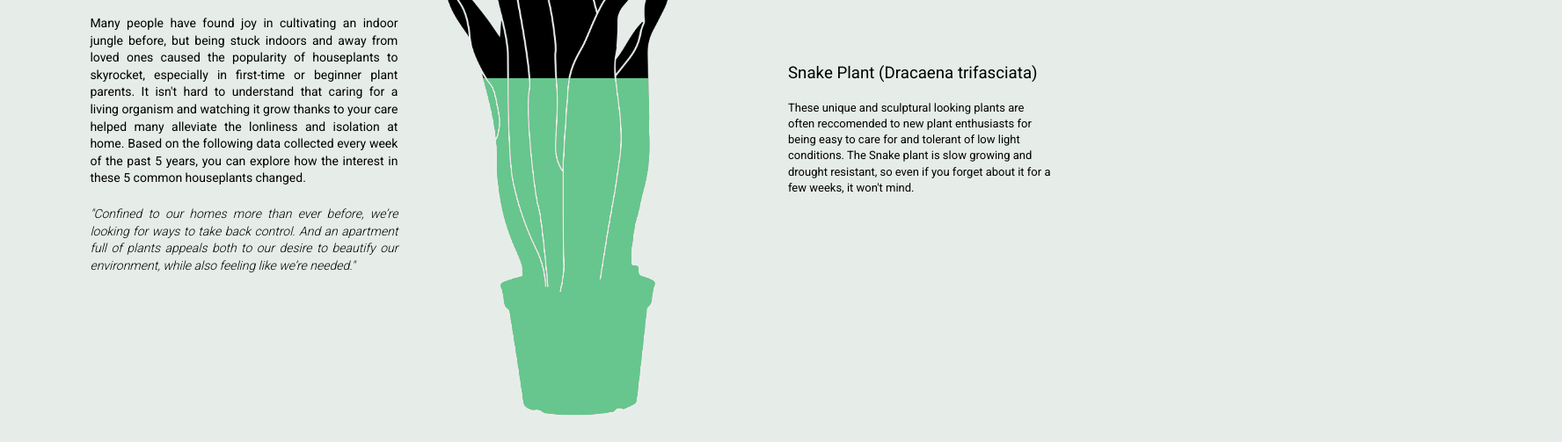
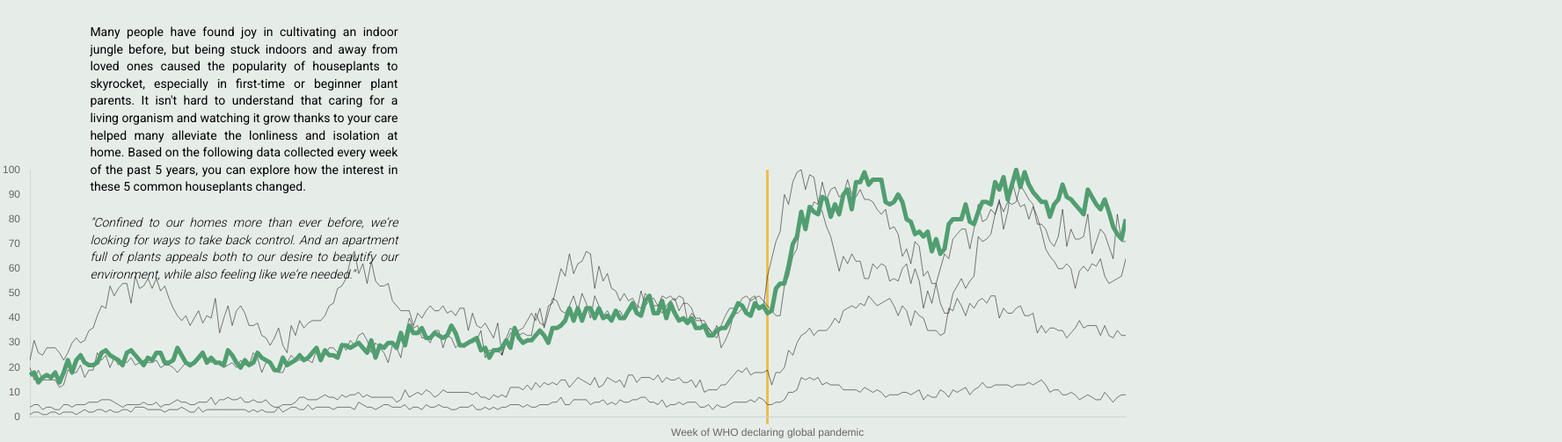
Before and after one commit to DaniVizel/TimeMachineSite, a plain HTML site: page index.html in a window 1280 px wide. Shown: the part 297-800 px from the top of the page at 88% size, 1776 px wide, since content can reach past the window. Drawn offline with nearby package versions, Linux system fonts and the light colour scheme.

Commit message:
Created working graph

```diff
--- /dev/null
+++ b/graph.js
@@ -0,0 +1,187 @@
+console.log("im working!");
+// PARSING THE DATA
+
+
+async function getData() {
+    const response = await fetch('plant_data.csv');
+    const data = await response.text();
+    // console.log(data);
+
+    const rows = data.split('\n').slice(4);
+    rows.forEach(elt => {
+        const row = elt.split(',');
+        const week = row[0];
+        xlabels.push(week);
+
+        const pothos = row[1];
+        ypothos.push(pothos);
+
+        const calathea = row[2];
+        ycalathea.push(calathea);
+
+        const snake = row[3];
+        ysnake.push(snake);
+
+        const ivy = row[4];
+        yivy.push(ivy);
+
+        const pearl = row[5];
+        ypearl.push(pearl);
+
+        // console.log(week, pothos, calathea, snake, ivy, pearl);
+
+    });
+}
+// followed tutorial to learn to parse data from csv
+// https://www.youtube.com/watch?v=RfMkdvN-23o&ab_channel=TheCodingTrain
+
+// MAKING THE CHART
+
+const xlabels = [];
+const ypothos = [];
+const ycalathea = [];
+const ysnake = [];
+const yivy = [];
+const ypearl = [];
+
+var pothosCol = "#519E70"
+var pothosWidth = 5;
+
+var calatheaCol = 'rgba(0,0,0,0.5)'
+var calatheaWidth = 1;
+
+var snakeCol = 'rgba(0,0,0,0.5)'
+var snakeWidth = 1;
+
+var ivyCol = 'rgba(0,0,0,0.5)'
+var ivyWidth = 1;
+
+var pearlCol = 'rgba(0,0,0,0.5)'
+var pearlWidth = 1;
+
+
+
+chartIt();
+
+
+async function chartIt(){
+    await getData();
+    const ctx = document.getElementById('chart').getContext('2d');
+    const myChart = new Chart(ctx, {
+        type: 'line',
+        data: {
+            labels: xlabels,
+            datasets: [
+            {
+                label: 'Pothos popularity (by searches)',
+                data: ypothos,
+                borderColor: [
+                    pothosCol,
+                ],
+                pointRadius: 0,
+                pointHoverRadius: 5,
+                pointHitRadius: 10,
+                pointHoverBackgroundColor: "#66c68d",
+                borderWidth: pothosWidth,
+                borderJoinStyle: "round",
+
+            },
+            {
+                label: 'Calathea popularity (by searches)',
+                data: ycalathea,
+                borderColor: [
+                    calatheaCol,
+                ],
+                pointRadius: 0,
+                pointHoverRadius: 5,
+                pointHitRadius: 10,
+                pointHoverBackgroundColor: "#66c68d",
+                borderWidth: calatheaWidth,
+                borderJoinStyle: "round",
+
+            },
+            {
+                label: 'Snake Plant popularity (by searches)',
+                data: ysnake,
+                borderColor: [
+                    snakeCol,
+                ],
+                pointRadius: 0,
+                pointHoverRadius: 5,
+                pointHitRadius: 10,
+                pointHoverBackgroundColor: "#66c68d",
+                borderWidth: snakeWidth,
+                borderJoinStyle: "round",
+
+            },
+            {
+                label: 'Common Ivy popularity (by searches)',
+                data: yivy,
+                borderColor: [
+                    ivyCol,
+                ],
+                pointRadius: 0,
+                pointHoverRadius: 5,
+                pointHitRadius: 10,
+                pointHoverBackgroundColor: "#66c68d",
+                borderWidth: ivyWidth,
+                borderJoinStyle: "round",
+
+            },
+            {
+                label: 'String-of-Pearls popularity (by searches)',
+                data: ypearl,
+                borderColor: [
+                    ivyCol,
+                ],
+                pointRadius: 0,
+                pointHoverRadius: 5,
+                pointHitRadius: 10,
+                pointHoverBackgroundColor: "#66c68d",
+                borderWidth: pearlWidth,
+                borderJoinStyle: "round",
+            },
+        ]
+        },
+        options: {
+            maintainAspectRatio: false,
+            scales: {
+                y: {
+                    grid: {display: false},
+
+                },
+                x: {
+                    grid:
+                        {color:"#edbd4e",
+                        lineWidth: 3},
+                    ticks:{
+                        callback: function(value, index, values) {
+                            // where 3 is the line index you want to display
+                            return (index === 175) ? "Week of WHO declaring global pandemic" : null;
+                          },
+                    },
+
+                    },
+
+            },
+            plugins: {
+                tooltip: {
+                    yAlign: 'bottom',
+                },
+
+                legend: {display: false},
+            },
+            onClick: (e) => {
+                const canvasPosition = Chart.helpers.getRelativePosition(e, chart);
+
+                // Substitute the appropriate scale IDs
+                const dataX = chart.scales.x.getValueForPixel(canvasPosition.x);
+                console.log(dataX);
+            }
+        }
+    });
+}
+// referenced these for creating the chart
+// https://www.chartjs.org/docs/latest/
+// https://www.youtube.com/watch?v=5-ptp9tRApM&ab_channel=TheCodingTrain
+// https://jsfiddle.net/fraser/kuwh3nzs/
--- a/index.html
+++ b/index.html
@@ -9,10 +9,15 @@
     <link rel="preconnect" href="https://fonts.gstatic.com" crossorigin>
     <link href="https://fonts.googleapis.com/css2?family=Roboto:wght@300;400;900&display=swap" rel="stylesheet">
 
+    <script src=https://cdn.jsdelivr.net/npm/chart.js@3.6.0/dist/chart.min.js></script>
+    <script src="https://ajax.googleapis.com/ajax/libs/jquery/3.6.0/jquery.min.js"></script>
+
+
 </head>
 <body>
+
     <header>
-        <button type="button" class="snake-button active-button">Snake Plant</button>
+        <a href = "snakeplant.html"><button type="button" class="snake-button">Snake Plant</button></a>
         <button type="button" class="calathea-button ">Calathea</button>
         <button type="button" class="pothos-button ">Pothos</button>
         <button type="button" class="ivy-button ">Common Ivy</button>
@@ -25,19 +30,13 @@
     <p>Many people have found joy in cultivating an indoor jungle before, but being stuck indoors and away from loved ones caused the popularity of houseplants to skyrocket, especially in first-time or beginner plant parents. It isn't hard to understand that caring for a living organism and watching it grow thanks to your care helped many alleviate the lonliness and isolation at home. Based on the following data collected every week of the past 5 years, you can explore how the interest in these 5 common houseplants changed.</p>
     <p><em>"Confined to our homes more than ever before, we’re looking for ways to take back control. And an apartment full of plants appeals both to our desire to beautify our environment, while also feeling like we’re needed."</em></p>
 
-    <h3>Snake Plant (Dracaena trifasciata)</h3>
-    <h4>These unique and sculptural looking plants are often reccomended to new plant enthusiasts for being easy to care for and tolerant of low light conditions. The Snake plant is slow growing and drought resistant, so even if you forget about it for a few weeks, it won't mind. </h4>
-
-    <div class="plantwrap">
-        <img class="main-img snakeplant" src="images/snakeplant.png">
-        <div class="greenfill"></div>
-
-
+    <div id="graphwrap">
+        <canvas id="chart" width="1000" height="400"></canvas>
     </div>
 
+    <script src="script.js"></script>
+    <script src="graph.js"></script>
 
-    <script src="https://ajax.googleapis.com/ajax/libs/jquery/3.6.0/jquery.min.js"></script>
-    <script src="script.js"></script>
 </body>
 </html>
 
--- /dev/null
+++ b/plant_data.csv
@@ -0,0 +1,265 @@
+plant popularity data
+Category: All categories,,,,,
+,,,,,
+Week,Devil's ivy,Calatheas,Dracaena trifasciata,Common ivy,String-of-pearls
+2016-10-30,17,4,20,23,1
+2016-11-06,18,5,15,31,2
+2016-11-13,14,5,19,26,2
+2016-11-20,16,3,15,25,1
+2016-11-27,17,4,15,28,1
+2016-12-04,16,4,15,28,2
+2016-12-11,18,3,15,28,2
+2016-12-18,14,3,12,26,1
+2016-12-25,18,5,13,23,2
+2017-01-01,23,5,19,26,2
+2017-01-08,18,4,18,30,2
+2017-01-15,23,5,18,32,1
+2017-01-22,25,5,21,30,2
+2017-01-29,22,5,16,31,3
+2017-02-05,21,6,19,35,2
+2017-02-12,21,6,19,36,2
+2017-02-19,22,6,26,41,3
+2017-02-26,26,7,23,45,3
+2017-03-05,27,7,25,44,2
+2017-03-12,25,7,20,53,3
+2017-03-19,24,6,24,49,2
+2017-03-26,23,5,21,52,2
+2017-04-02,21,4,23,54,3
+2017-04-09,26,5,22,54,3
+2017-04-16,27,5,24,46,2
+2017-04-23,25,5,21,57,4
+2017-04-30,23,5,22,52,4
+2017-05-07,21,6,23,53,4
+2017-05-14,24,5,22,56,3
+2017-05-21,23,5,22,52,3
+2017-05-28,26,6,23,56,3
+2017-06-04,26,4,20,51,3
+2017-06-11,22,5,21,53,2
+2017-06-18,22,5,21,48,3
+2017-06-25,23,6,20,44,3
+2017-07-02,28,7,18,41,3
+2017-07-09,25,6,20,39,4
+2017-07-16,22,6,22,41,3
+2017-07-23,21,5,20,37,2
+2017-07-30,22,5,22,40,2
+2017-08-06,24,6,23,43,4
+2017-08-13,26,6,25,38,2
+2017-08-20,22,6,24,41,3
+2017-08-27,24,8,22,40,3
+2017-09-03,22,5,23,48,3
+2017-09-10,22,7,21,34,3
+2017-09-17,21,7,20,40,3
+2017-09-24,27,8,21,45,3
+2017-10-01,25,7,22,37,3
+2017-10-08,22,7,20,43,3
+2017-10-15,20,8,23,45,3
+2017-10-22,23,6,21,42,3
+2017-10-29,21,6,21,37,2
+2017-11-05,22,7,26,37,3
+2017-11-12,26,6,24,38,2
+2017-11-19,24,6,18,33,3
+2017-11-26,23,7,22,32,2
+2017-12-03,22,5,22,29,2
+2017-12-10,19,4,19,32,2
+2017-12-17,19,4,18,36,4
+2017-12-24,24,5,18,29,2
+2017-12-31,21,5,22,26,3
+2018-01-07,22,5,25,37,4
+2018-01-14,23,6,23,33,4
+2018-01-21,25,8,23,39,3
+2018-01-28,23,8,23,36,3
+2018-02-04,24,7,23,38,5
+2018-02-11,26,7,22,39,3
+2018-02-18,28,7,27,39,4
+2018-02-25,23,8,25,39,4
+2018-03-04,27,9,25,41,4
+2018-03-11,25,8,28,45,4
+2018-03-18,25,8,28,46,3
+2018-03-25,24,7,26,52,4
+2018-04-01,29,9,30,53,4
+2018-04-08,29,8,27,56,4
+2018-04-15,28,9,31,63,4
+2018-04-22,29,9,29,67,3
+2018-04-29,30,10,33,58,6
+2018-05-06,28,8,34,62,5
+2018-05-13,26,9,31,54,4
+2018-05-20,31,8,26,63,4
+2018-05-27,24,8,30,55,3
+2018-06-03,29,8,28,53,4
+2018-06-10,28,8,26,53,5
+2018-06-17,30,8,22,54,5
+2018-06-24,30,8,29,47,4
+2018-07-01,28,6,28,45,4
+2018-07-08,34,7,24,43,4
+2018-07-15,29,11,33,43,5
+2018-07-22,37,8,40,43,3
+2018-07-29,34,9,36,37,4
+2018-08-05,34,10,37,42,4
+2018-08-12,36,9,32,40,3
+2018-08-19,32,11,32,43,5
+2018-08-26,32,10,30,45,4
+2018-09-02,34,8,35,43,4
+2018-09-09,33,9,35,43,5
+2018-09-16,32,11,28,45,4
+2018-09-23,33,10,33,42,4
+2018-09-30,37,10,32,43,3
+2018-10-07,34,10,28,41,3
+2018-10-14,29,10,30,44,4
+2018-10-21,29,10,28,44,4
+2018-10-28,30,10,31,35,4
+2018-11-04,31,9,30,42,5
+2018-11-11,32,10,31,37,3
+2018-11-18,27,8,35,36,3
+2018-11-25,28,8,24,38,4
+2018-12-02,24,7,27,35,3
+2018-12-09,27,9,27,32,4
+2018-12-16,27,8,27,38,3
+2018-12-23,28,9,25,25,4
+2018-12-30,31,8,32,30,4
+2019-01-06,28,12,36,34,5
+2019-01-13,36,12,34,34,5
+2019-01-20,32,12,35,33,5
+2019-01-27,30,11,36,34,4
+2019-02-03,31,13,39,33,5
+2019-02-10,31,11,42,33,4
+2019-02-17,33,14,39,42,4
+2019-02-24,35,12,44,38,5
+2019-03-03,33,14,36,37,5
+2019-03-10,30,13,42,45,5
+2019-03-17,36,14,48,46,6
+2019-03-24,36,13,47,53,6
+2019-03-31,37,15,43,60,8
+2019-04-07,39,15,42,57,5
+2019-04-14,44,12,45,66,5
+2019-04-21,39,14,49,58,7
+2019-04-28,44,16,43,62,7
+2019-05-05,39,15,50,63,7
+2019-05-12,44,14,46,67,7
+2019-05-19,44,13,40,66,5
+2019-05-26,40,16,49,52,6
+2019-06-02,44,12,45,61,6
+2019-06-09,40,13,41,55,7
+2019-06-16,41,16,43,58,5
+2019-06-23,39,15,40,52,6
+2019-06-30,43,14,42,51,5
+2019-07-07,40,15,43,47,7
+2019-07-14,40,12,40,50,6
+2019-07-21,43,17,42,47,6
+2019-07-28,46,17,44,48,7
+2019-08-04,42,14,43,45,7
+2019-08-11,41,16,51,44,8
+2019-08-18,47,16,45,50,8
+2019-08-25,49,16,47,48,6
+2019-09-01,42,15,45,48,6
+2019-09-08,42,17,45,45,5
+2019-09-15,47,14,42,49,7
+2019-09-22,40,16,45,48,4
+2019-09-29,46,15,47,49,5
+2019-10-06,42,15,48,47,5
+2019-10-13,39,16,43,49,6
+2019-10-20,40,14,46,48,5
+2019-10-27,38,14,46,39,6
+2019-11-03,40,15,44,42,6
+2019-11-10,36,12,39,40,6
+2019-11-17,36,15,39,40,4
+2019-11-24,37,10,39,35,4
+2019-12-01,33,11,36,36,5
+2019-12-08,33,11,33,34,3
+2019-12-15,35,11,32,37,5
+2019-12-22,36,13,37,28,4
+2019-12-29,36,13,41,31,4
+2020-01-05,39,15,44,35,5
+2020-01-12,42,17,44,42,6
+2020-01-19,46,19,45,42,6
+2020-01-26,45,18,48,44,6
+2020-02-02,42,20,49,42,6
+2020-02-09,41,17,47,48,7
+2020-02-16,46,18,48,49,6
+2020-02-23,44,18,49,44,8
+2020-03-01,45,18,47,44,7
+2020-03-08,42,19,45,57,5
+2020-03-15,43,13,43,64,5
+2020-03-22,52,18,41,71,6
+2020-03-29,54,18,41,75,6
+2020-04-05,54,20,53,90,7
+2020-04-12,61,27,57,86,10
+2020-04-19,70,25,65,95,10
+2020-04-26,73,30,68,99,11
+2020-05-03,83,33,82,100,16
+2020-05-10,76,34,77,92,15
+2020-05-17,85,36,82,98,16
+2020-05-24,83,33,87,97,15
+2020-05-31,82,35,86,87,16
+2020-06-07,89,35,95,83,13
+2020-06-14,88,35,88,77,14
+2020-06-21,81,37,92,73,13
+2020-06-28,86,40,93,66,13
+2020-07-05,82,38,89,59,13
+2020-07-12,90,43,90,65,11
+2020-07-19,92,44,96,62,11
+2020-07-26,84,45,90,66,11
+2020-08-02,95,44,89,63,11
+2020-08-09,95,46,92,63,10
+2020-08-16,99,45,88,56,12
+2020-08-23,94,49,88,56,11
+2020-08-30,96,47,87,62,10
+2020-09-06,96,45,84,60,11
+2020-09-13,96,46,82,62,10
+2020-09-20,87,47,84,61,8
+2020-09-27,86,48,76,55,9
+2020-10-04,87,45,77,56,9
+2020-10-11,90,41,74,55,9
+2020-10-18,87,45,65,60,10
+2020-10-25,80,43,68,62,10
+2020-11-01,79,37,62,54,9
+2020-11-08,74,43,71,60,10
+2020-11-15,75,41,69,55,11
+2020-11-22,73,40,57,44,7
+2020-11-29,75,35,59,51,9
+2020-12-06,67,35,54,46,8
+2020-12-13,72,35,54,54,8
+2020-12-20,66,33,60,46,11
+2020-12-27,68,34,66,42,10
+2021-01-03,78,44,64,42,8
+2021-01-10,80,43,72,50,11
+2021-01-17,80,48,74,53,10
+2021-01-24,80,45,76,56,11
+2021-01-31,86,41,76,52,12
+2021-02-07,79,46,68,55,9
+2021-02-14,78,44,76,57,11
+2021-02-21,83,47,86,73,12
+2021-02-28,87,48,79,71,14
+2021-03-07,87,46,80,72,12
+2021-03-14,86,49,84,74,12
+2021-03-21,95,49,82,82,13
+2021-03-28,92,40,87,88,13
+2021-04-04,97,44,83,76,13
+2021-04-11,88,42,87,83,13
+2021-04-18,94,42,86,96,12
+2021-04-25,100,44,87,89,13
+2021-05-02,93,45,94,85,13
+2021-05-09,99,41,91,86,13
+2021-05-16,94,41,88,80,14
+2021-05-23,91,42,86,85,13
+2021-05-30,89,34,78,81,14
+2021-06-06,87,37,78,75,15
+2021-06-13,87,34,76,68,13
+2021-06-20,81,36,71,65,10
+2021-06-27,86,36,69,63,11
+2021-07-04,88,35,73,60,11
+2021-07-11,94,35,84,60,9
+2021-07-18,89,32,69,62,9
+2021-07-25,88,34,76,60,10
+2021-08-01,86,36,72,52,9
+2021-08-08,84,39,72,59,7
+2021-08-15,82,36,73,61,8
+2021-08-22,92,37,82,59,9
+2021-08-29,89,37,66,62,8
+2021-09-05,86,37,71,61,7
+2021-09-12,84,33,76,64,7
+2021-09-19,88,37,74,57,10
+2021-09-26,83,33,69,54,8
+2021-10-03,77,32,64,55,6
+2021-10-10,74,35,82,56,8
+2021-10-17,72,33,71,57,9
+2021-10-24,80,33,71,64,9
--- a/script.js
+++ b/script.js
@@ -11,7 +11,7 @@ document.onmousemove = getMousePos;
 function getMousePos(event){
     // console.log(event.clientX);
     var mouseX = event.clientX;
-    console.log(mouseX);
+    // console.log(mouseX);
 
     $(".greenfill").css("height", mouseX/6 + "px");
     // how do i set percentage of vw to mouse X pos?
--- a/style.css
+++ b/style.css
@@ -48,7 +48,7 @@ h2 {
 h3 {
     position: relative;
     margin-left: 70vw;
-    margin-top: -30vh;
+    margin-top: -10vh;
     font-weight: 500;
     z-index: 10;
 
@@ -83,9 +83,9 @@ h4 {
 .plantwrap {
     position: absolute;
     left: 50%;
-    bottom: 30px;
+    bottom: 15vh;
     margin: auto;
-    height: 80vh;
+    height: 70vh;
     width: auto;
 
 }
@@ -116,16 +116,35 @@ button {
     color: black;
     padding: 15px 30px;
     border-radius: 10px;
-    margin-top: 3vh;
     margin-right: 30px;
-
+    margin-bottom: 10px;
     cursor: pointer;
 
 }
+.home-button {
+    position: absolute;
+    filter: invert(70%) sepia(6%) saturate(3588%) hue-rotate(92deg) brightness(112%) contrast(60%);
+    height: 45px;
+    width: auto;
+    margin-left: 8vw;
+}
+.home-button:hover {
+    filter: none;
+}
 header {
+    position: relative;
+    margin-top: 3vh;
     margin-left: 25vw;
 }
 .active-button {
     background-color: black;
     color: #66c68d;
 }
+#graphwrap {
+    position: absolute;
+    margin:auto;
+    height: 40vh;
+    width: 100vw;
+    margin-top: -200px;
+    bottom: 0;
+}
```
Also changed, not shown: graph-test.html (added, +13 -0 lines), snakeplant.html (added, +40 -0 lines), images/Home-icon.png (added), 1 other file.
